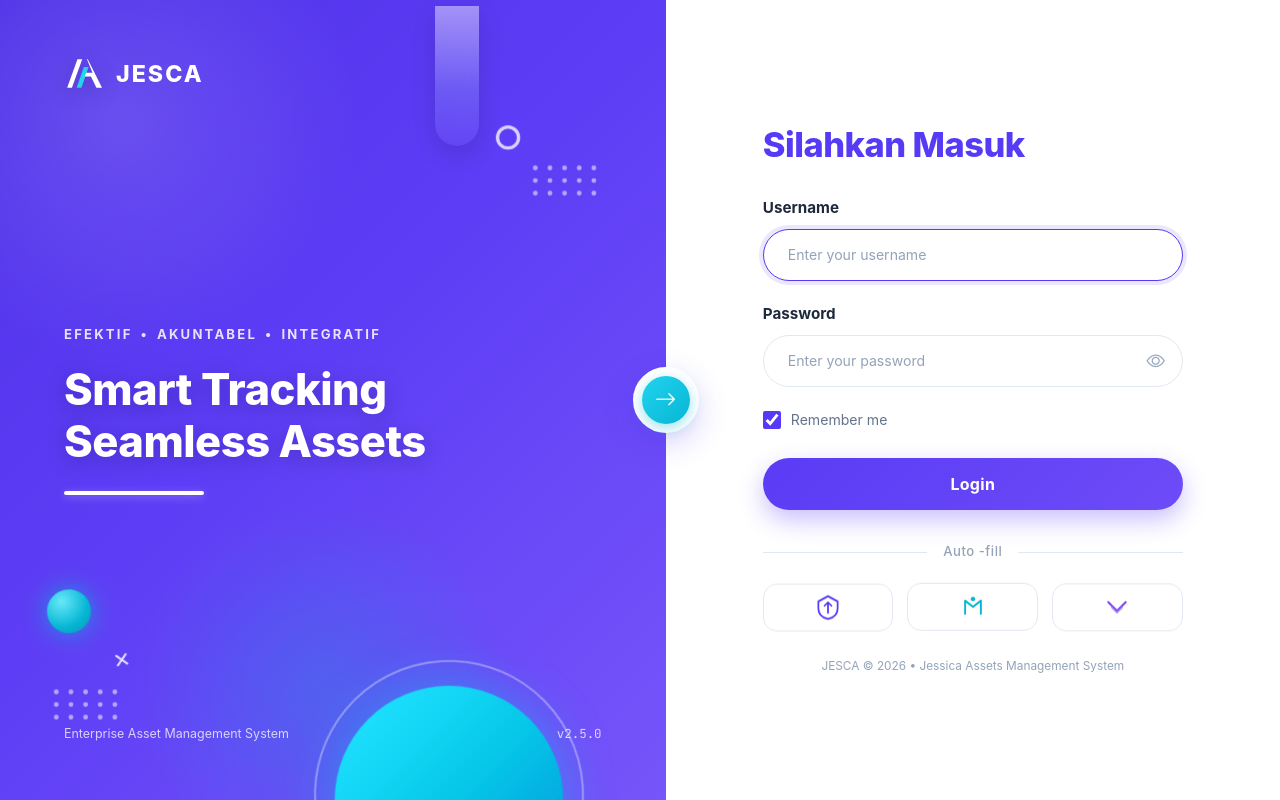
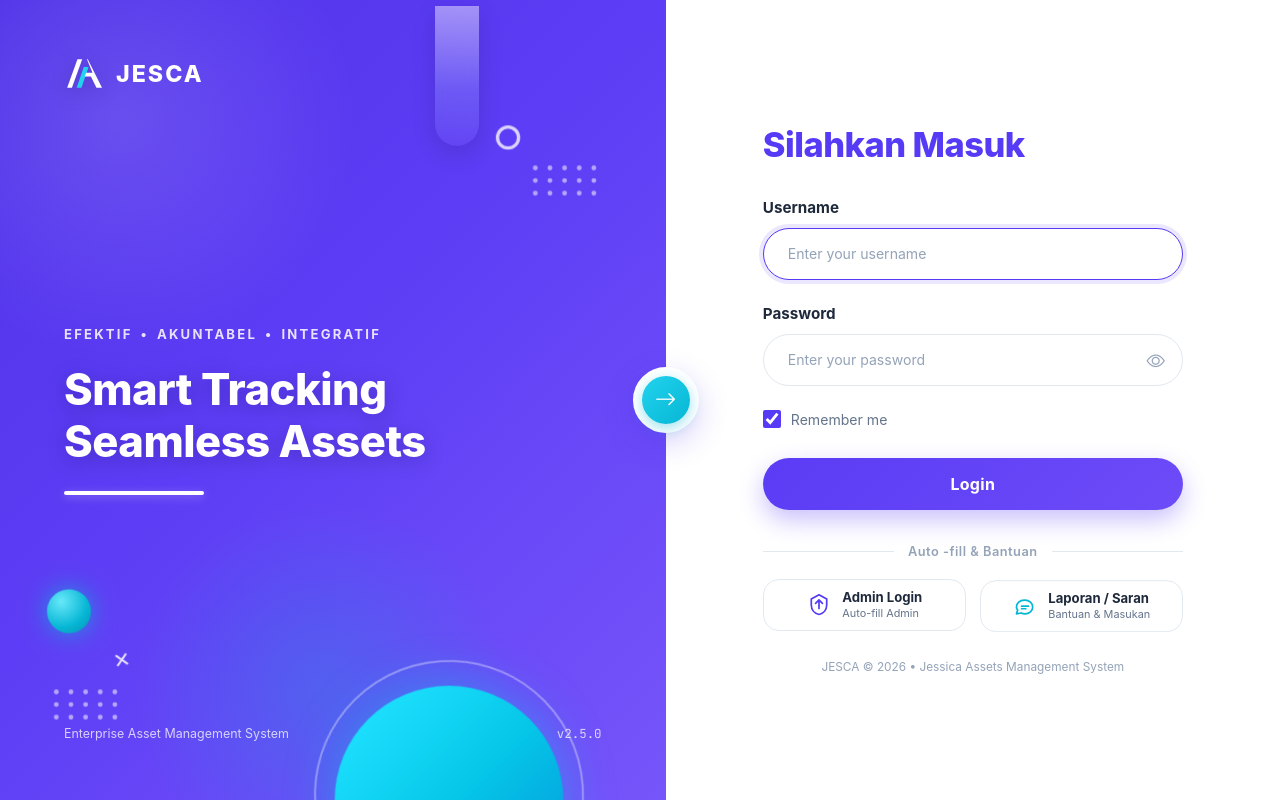
Before and after one commit to Loraxsian/JESCA, a Flask app: page /login in a window 1280 px wide. Run offline with Flask 3, Linux system fonts and the light colour scheme; some libraries are stand-ins or nearby versions.

Commit message:
feat(login): simplify to 2-columns (Admin auto-fill & Feedback/Report modal), clean database to Admin only

```diff
--- a/templates/login.html
+++ b/templates/login.html
@@ -273,7 +273,6 @@ body, html {
     pointer-events: none;
 }
 
-/* Setengah bola besar gradien toska */
 .orbit-main-planet {
     position: absolute;
     bottom: 0;
@@ -291,7 +290,6 @@ body, html {
     100% { transform: scale(1.04); filter: brightness(1.1); }
 }
 
-/* Jalur Orbit Lingkaran Tipis */
 .orbit-track {
     position: absolute;
     bottom: -20px;
@@ -303,7 +301,6 @@ body, html {
     animation: rotateOrbit 12s linear infinite;
 }
 
-/* Satelit Kecil pada Orbit */
 .orbit-satellite {
     position: absolute;
     top: 25px;
@@ -323,7 +320,6 @@ body, html {
 
 /* ========================================================
    KONEKTOR TENGAH (FLOATING CIRCLE WITH ARROW)
-   Sesuai gambar lingkaran putih di sambungan pembatas
    ======================================================== */
 .split-connector-btn {
     position: absolute;
@@ -548,12 +544,12 @@ body, html {
 }
 
 /* ========================================================
-   SEPARATOR: ── Auto -fill ──
+   SEPARATOR: ── Auto -fill & Bantuan ──
    ======================================================== */
 .autofill-divider {
     display: flex;
     align-items: center;
-    margin: 2rem 0 1.5rem 0;
+    margin: 2rem 0 1.35rem 0;
     text-align: center;
 }
 
@@ -570,104 +566,117 @@ body, html {
 }
 
 .autofill-divider span {
-    padding: 0 16px;
-    font-size: 0.82rem;
-    font-weight: 500;
+    padding: 0 14px;
+    font-size: 0.8rem;
+    font-weight: 600;
     color: #94a3b8;
     letter-spacing: 0.5px;
 }
 
 /* ========================================================
-   3 KOLOM DI BAWAH AUTOFILL (DENGAN ANIMASI INTERAKTIF)
-   Sesuai gambar referensi: 3 kotak/kapsul horisontal berjejer
+   2 KOLOM DI BAWAH AUTOFILL
+   (1: Auto-fill Admin | 2: Laporan / Saran)
+   Dengan Animasi Gerak Aktif
    ======================================================== */
-.autofill-grid {
+.autofill-grid-2 {
     display: grid;
-    grid-template-columns: repeat(3, 1fr);
+    grid-template-columns: repeat(2, 1fr);
     gap: 14px;
     margin-bottom: 1.5rem;
 }
 
-.autofill-pill-btn {
+.autofill-pill-btn-2 {
     position: relative;
-    height: 48px;
+    height: 52px;
     background: #ffffff;
     border: 1.5px solid #e2e8f0;
-    border-radius: 14px;
+    border-radius: 16px;
     display: flex;
     align-items: center;
     justify-content: center;
+    gap: 10px;
     cursor: pointer;
     transition: all 0.3s cubic-bezier(0.34, 1.56, 0.64, 1);
     overflow: hidden;
-    padding: 0 12px;
+    padding: 0 16px;
+    text-decoration: none;
 }
 
-[data-theme="dark"] .autofill-pill-btn {
+[data-theme="dark"] .autofill-pill-btn-2 {
     background: #1e293b;
     border-color: #334155;
 }
 
-/* Animasi Mengambang Masing-Masing Kolom (Idle Float) */
-.autofill-col-1 { animation: idlePill1 4s ease-in-out infinite; }
-.autofill-col-2 { animation: idlePill2 4.6s ease-in-out infinite 0.4s; }
-.autofill-col-3 { animation: idlePill3 4.2s ease-in-out infinite 0.8s; }
+/* Animasi Mengambang Idle Kolom 1 & Kolom 2 */
+.autofill-card-admin {
+    animation: idleFloatCard1 4.5s ease-in-out infinite;
+}
 
-@keyframes idlePill1 {
-    0%, 100% { transform: translateY(0); }
-    50% { transform: translateY(-3px); }
+.autofill-card-report {
+    animation: idleFloatCard2 4.5s ease-in-out infinite 0.7s;
 }
-@keyframes idlePill2 {
+
+@keyframes idleFloatCard1 {
     0%, 100% { transform: translateY(0); }
     50% { transform: translateY(-4px); }
 }
-@keyframes idlePill3 {
+
+@keyframes idleFloatCard2 {
     0%, 100% { transform: translateY(0); }
-    50% { transform: translateY(-3px); }
+    50% { transform: translateY(-4px); }
 }
 
-/* Efek Hover Pada 3 Kolom */
-.autofill-pill-btn:hover {
-    transform: translateY(-6px) scale(1.04) !important;
+/* Hover Effect 2 Kolom */
+.autofill-card-admin:hover {
+    transform: translateY(-6px) scale(1.03) !important;
     border-color: #553af6;
-    box-shadow: 0 10px 22px rgba(85, 58, 246, 0.22);
+    box-shadow: 0 10px 24px rgba(85, 58, 246, 0.22);
 }
 
-.autofill-pill-btn:active {
+.autofill-card-report:hover {
+    transform: translateY(-6px) scale(1.03) !important;
+    border-color: #06b6d4;
+    box-shadow: 0 10px 24px rgba(6, 182, 212, 0.25);
+}
+
+.autofill-pill-btn-2:active {
     transform: scale(0.96) !important;
 }
 
-/* Icon SVG di dalam 3 kolom autofill */
-.autofill-icon-svg {
-    width: 28px;
-    height: 28px;
+/* Ikon & Teks di dalam 2 Kolom */
+.btn-col-icon {
+    width: 26px;
+    height: 26px;
+    flex-shrink: 0;
     transition: transform 0.3s ease;
 }
 
-.autofill-pill-btn:hover .autofill-icon-svg {
+.autofill-pill-btn-2:hover .btn-col-icon {
     transform: scale(1.15) rotate(4deg);
 }
 
-/* Badge Role Hint Kecil di Bawah Ikon Saat Hover */
-.autofill-role-hint {
-    position: absolute;
-    bottom: 2px;
-    font-size: 0.62rem;
-    font-weight: 700;
-    letter-spacing: 0.4px;
-    color: #553af6;
-    opacity: 0;
-    transform: translateY(4px);
-    transition: all 0.2s ease;
+.btn-col-text-wrapper {
+    display: flex;
+    flex-direction: column;
+    text-align: left;
 }
 
-.autofill-pill-btn:hover .autofill-role-hint {
-    opacity: 1;
-    transform: translateY(0);
+.btn-col-main-title {
+    font-size: 0.82rem;
+    font-weight: 700;
+    color: #1e293b;
+    line-height: 1.2;
 }
 
-.autofill-pill-btn:hover .autofill-icon-svg {
-    transform: translateY(-6px) scale(1.08);
+[data-theme="dark"] .btn-col-main-title {
+    color: #f1f5f9;
+}
+
+.btn-col-sub-desc {
+    font-size: 0.68rem;
+    color: #64748b;
+    line-height: 1.1;
+    margin-top: 2px;
 }
 
 /* Footer Copyright */
@@ -878,60 +887,53 @@ body, html {
                 </button>
             </form>
 
-            <!-- Separator: ── Auto -fill ── -->
+            <!-- Separator: ── Auto -fill & Bantuan ── -->
             <div class="autofill-divider">
-                <span>Auto -fill</span>
+                <span>Auto -fill &amp; Bantuan</span>
             </div>
 
             <!-- ========================================================
-                 3 KOLOM DI BAWAH AUTOFILL
-                 (Admin, Staff, Auditor — Lengkap Animasi Gerak)
+                 2 KOLOM DI BAWAH AUTOFILL
+                 (1: Auto-fill Admin | 2: Laporan / Saran)
                  ======================================================== -->
-            <div class="autofill-grid">
+            <div class="autofill-grid-2">
 
-                <!-- Kolom 1: Role Admin (Icon Shield Monogram) -->
+                <!-- Kolom 1: Auto-fill Login sebagai Admin -->
                 <button type="button"
-                        class="autofill-pill-btn autofill-col-1"
+                        class="autofill-pill-btn-2 autofill-card-admin"
                         id="btnFillAdmin"
-                        title="Auto-fill Akun Admin (Full Akses)"
+                        title="Auto-fill Kredensial Admin"
                         data-user="Admin"
                         data-pass="Admin123">
-                    <svg class="autofill-icon-svg" viewBox="0 0 32 32" fill="none">
-                        <!-- Stylized Hexagon/Shield Logo sesuai sketsa kolom 1 -->
-                        <path d="M16 3L27 9V17C27 23.5 22.3 27.5 16 29C9.7 27.5 5 23.5 5 17V9L16 3Z" stroke="#553af6" stroke-width="2" stroke-linecap="round" stroke-linejoin="round"/>
-                        <path d="M16 10V22M12 14L16 10L20 14" stroke="#553af6" stroke-width="2" stroke-linecap="round" stroke-linejoin="round"/>
-                    </svg>
-                    <span class="autofill-role-hint">Admin</span>
+                    <div class="btn-col-icon d-flex align-items-center justify-content-center text-primary">
+                        <svg viewBox="0 0 28 28" fill="none" style="width: 24px; height: 24px;">
+                            <path d="M14 2L23 7V14C23 19.5 19.1 23.8 14 25C8.9 23.8 5 19.5 5 14V7L14 2Z" stroke="#553af6" stroke-width="2" stroke-linecap="round" stroke-linejoin="round"/>
+                            <path d="M14 8V18M10 12L14 8L18 12" stroke="#553af6" stroke-width="2" stroke-linecap="round" stroke-linejoin="round"/>
+                        </svg>
+                    </div>
+                    <div class="btn-col-text-wrapper">
+                        <span class="btn-col-main-title">Admin Login</span>
+                        <span class="btn-col-sub-desc">Auto-fill Admin</span>
+                    </div>
                 </button>
 
-                <!-- Kolom 2: Role Staff (Icon Monogram M / Staff) -->
+                <!-- Kolom 2: Laporan / Saran (Membuka Modal Feedback) -->
                 <button type="button"
-                        class="autofill-pill-btn autofill-col-2"
-                        id="btnFillStaff"
-                        title="Auto-fill Akun Staff (Operasional & Aset)"
-                        data-user="staff1"
-                        data-pass="Staff123">
-                    <svg class="autofill-icon-svg" viewBox="0 0 32 32" fill="none">
-                        <!-- Stylized Geometric "M" sesuai sketsa kolom 2 -->
-                        <path d="M7 24V9L16 16L25 9V24" stroke="#06b6d4" stroke-width="2.2" stroke-linecap="round" stroke-linejoin="round"/>
-                        <circle cx="16" cy="7" r="2.5" fill="#06b6d4"/>
-                    </svg>
-                    <span class="autofill-role-hint" style="color: #06b6d4;">Staff</span>
-                </button>
-
-                <!-- Kolom 3: Role Auditor (Icon Chevron V / Auditor) -->
-                <button type="button"
-                        class="autofill-pill-btn autofill-col-3"
-                        id="btnFillAuditor"
-                        title="Auto-fill Akun Auditor (Laporan & Audit Log)"
-                        data-user="auditor"
-                        data-pass="Auditor123">
-                    <svg class="autofill-icon-svg" viewBox="0 0 32 32" fill="none">
-                        <!-- Geometric Double Chevron "V" sesuai sketsa kolom 3 -->
-                        <path d="M6 10L16 20L26 10" stroke="#7c3aed" stroke-width="2.2" stroke-linecap="round" stroke-linejoin="round"/>
-                        <path d="M10 16L16 22L22 16" stroke="#a78bfa" stroke-width="2" stroke-linecap="round" stroke-linejoin="round"/>
-                    </svg>
-                    <span class="autofill-role-hint" style="color: #7c3aed;">Auditor</span>
+                        class="autofill-pill-btn-2 autofill-card-report"
+                        id="btnOpenFeedbackModal"
+                        title="Kirim Laporan Kendala atau Saran Sistem"
+                        data-bs-toggle="modal"
+                        data-bs-target="#feedbackModal">
+                    <div class="btn-col-icon d-flex align-items-center justify-content-center" style="color: #06b6d4;">
+                        <svg viewBox="0 0 28 28" fill="none" style="width: 24px; height: 24px;">
+                            <path d="M23 15C23 19.4183 18.9706 23 14 23C12.3533 23 10.8037 22.6074 9.4754 21.9161L4 23L5.47895 18.5632C4.54426 17.5178 4 16.3025 4 15C4 10.5817 8.02944 7 13 7H14C18.9706 7 23 10.5817 23 15Z" stroke="#06b6d4" stroke-width="2" stroke-linecap="round" stroke-linejoin="round"/>
+                            <path d="M10 14H18M10 17H15" stroke="#06b6d4" stroke-width="2" stroke-linecap="round"/>
+                        </svg>
+                    </div>
+                    <div class="btn-col-text-wrapper">
+                        <span class="btn-col-main-title">Laporan / Saran</span>
+                        <span class="btn-col-sub-desc">Bantuan &amp; Masukan</span>
+                    </div>
                 </button>
 
             </div>
@@ -944,6 +946,67 @@ body, html {
         </div>
     </div><!-- /form-panel -->
 
+</div>
+
+<!-- ========================================================
+     MODAL INTERAKTIF: LAPORAN / SARAN SISTEM
+     ======================================================== -->
+<div class="modal fade" id="feedbackModal" tabindex="-1" aria-labelledby="feedbackModalLabel" aria-hidden="true">
+    <div class="modal-dialog modal-dialog-centered">
+        <div class="modal-content border-0 shadow-lg rounded-4 overflow-hidden">
+            <div class="modal-header py-3 px-4 border-0" style="background: linear-gradient(135deg, #4f32e8 0%, #5d3df5 100%); color: #ffffff;">
+                <div class="d-flex align-items-center gap-2">
+                    <i class="bi bi-chat-heart fs-5 text-info"></i>
+                    <h6 class="modal-title fw-bold mb-0" id="feedbackModalLabel">Laporan Kendala &amp; Saran Sistem</h6>
+                </div>
+                <button type="button" class="btn-close btn-close-white" data-bs-dismiss="modal" aria-label="Close"></button>
+            </div>
+            <div class="modal-body p-4">
+                <p class="small text-muted mb-3">
+                    Silakan sampaikan laporan kendala akses, pertanyaan seputar inventaris, atau saran pengembangan fitur untuk JESCA.
+                </p>
+
+                <form id="feedbackForm" onsubmit="event.preventDefault(); submitFeedback();">
+                    <div class="mb-3">
+                        <label class="form-label small fw-bold text-dark">Nama Pelapor <span class="text-muted fw-normal">(Opsional)</span></label>
+                        <input type="text" class="form-control rounded-3" id="feedbackName" placeholder="Contoh: Budi Santoso / Staf Gudang">
+                    </div>
+
+                    <div class="mb-3">
+                        <label class="form-label small fw-bold text-dark">Kontak / Email / No. WhatsApp</label>
+                        <input type="text" class="form-control rounded-3" id="feedbackContact" placeholder="email@perusahaan.com atau 08xxxxxxxxxx">
+                    </div>
+
+                    <div class="mb-3">
+                        <label class="form-label small fw-bold text-dark">Kategori</label>
+                        <select class="form-select rounded-3" id="feedbackCategory">
+                            <option value="Saran Fitur Baru" selected>💡 Saran Pengembangan Fitur</option>
+                            <option value="Kendala Login / Akun">🔒 Kendala Login / Akses Akun</option>
+                            <option value="Laporan Bug / Eror">⚠️ Laporan Kendala Teknis / Bug</option>
+                            <option value="Pertanyaan Inventaris">📦 Pertanyaan Pengelolaan Aset</option>
+                        </select>
+                    </div>
+
+                    <div class="mb-3">
+                        <label class="form-label small fw-bold text-dark">Isi Laporan / Saran <span class="text-danger">*</span></label>
+                        <textarea class="form-control rounded-3" id="feedbackMessage" rows="3" placeholder="Tuliskan uraian laporan atau saran Anda di sini..." required></textarea>
+                    </div>
+
+                    <div class="d-flex gap-2 justify-content-end mt-4">
+                        <button type="button" class="btn btn-light rounded-pill px-3 btn-sm" data-bs-dismiss="modal">Batal</button>
+                        <button type="submit" class="btn btn-primary rounded-pill px-4 btn-sm fw-bold" id="btnSubmitFeedback" style="background: #553af6; border-color: #553af6;">
+                            <i class="bi bi-send me-1"></i>Kirim Masukan
+                        </button>
+                    </div>
+                </form>
+
+                <div id="feedbackSuccessAlert" class="alert alert-success border-0 rounded-3 mt-3 d-none align-items-center gap-2">
+                    <i class="bi bi-check-circle-fill fs-5"></i>
+                    <span class="small">Terima kasih! Laporan / saran Anda telah tercatat dan akan ditindaklanjuti oleh Administrator.</span>
+                </div>
+            </div>
+        </div>
+    </div>
 </div>
 {% endblock %}
 
@@ -984,20 +1047,12 @@ document.addEventListener('DOMContentLoaded', function () {
         });
     }
 
-    // 4. Interaktivitas 3 Kolom Auto-fill dengan Animasi
-    const autofillButtons = [
-        document.getElementById('btnFillAdmin'),
-        document.getElementById('btnFillStaff'),
-        document.getElementById('btnFillAuditor')
-    ];
-
-    autofillButtons.forEach(btn => {
-        if (!btn) return;
-
-        btn.addEventListener('click', function () {
-            const u = this.getAttribute('data-user');
-            const p = this.getAttribute('data-pass');
-            const role = this.querySelector('.autofill-role-hint') ? this.querySelector('.autofill-role-hint').textContent : u;
+    // 4. Kolom 1: Auto-fill Login sebagai Admin
+    const btnFillAdmin = document.getElementById('btnFillAdmin');
+    if (btnFillAdmin) {
+        btnFillAdmin.addEventListener('click', function () {
+            const u = this.getAttribute('data-user') || 'Admin';
+            const p = this.getAttribute('data-pass') || 'Admin123';
 
             if (usernameInput) usernameInput.value = u;
             if (passInput) passInput.value = p;
@@ -1025,10 +1080,44 @@ document.addEventListener('DOMContentLoaded', function () {
 
             // Toast feedback
             if (window.JescaToast) {
-                window.JescaToast.show('Kredensial akun ' + role + ' (' + u + ') berhasil diisi!', 'success');
+                window.JescaToast.show('Kredensial Admin (' + u + ') berhasil diisi!', 'success');
             }
         });
-    });
+    }
 });
+
+// 5. Fungsi Kirim Feedback Modal
+function submitFeedback() {
+    const btnSubmit = document.getElementById('btnSubmitFeedback');
+    const alertBox = document.getElementById('feedbackSuccessAlert');
+    const form = document.getElementById('feedbackForm');
+    const messageInput = document.getElementById('feedbackMessage');
+
+    if (!messageInput || !messageInput.value.trim()) return;
+
+    btnSubmit.disabled = true;
+    btnSubmit.innerHTML = '<span class="spinner-border spinner-border-sm me-1"></span>Mengirim...';
+
+    setTimeout(function () {
+        btnSubmit.disabled = false;
+        btnSubmit.innerHTML = '<i class="bi bi-check-lg me-1"></i>Terkirim';
+        alertBox.classList.remove('d-none');
+        alertBox.classList.add('d-flex');
+        form.reset();
+
+        setTimeout(function () {
+            const modalEl = document.getElementById('feedbackModal');
+            const modalInstance = bootstrap.Modal.getInstance(modalEl);
+            if (modalInstance) modalInstance.hide();
+            alertBox.classList.add('d-none');
+            alertBox.classList.remove('d-flex');
+            btnSubmit.innerHTML = '<i class="bi bi-send me-1"></i>Kirim Masukan';
+
+            if (window.JescaToast) {
+                window.JescaToast.show('Laporan / saran Anda telah berhasil terkirim!', 'success');
+            }
+        }, 1800);
+    }, 600);
+}
 </script>
 {% endblock %}
```
